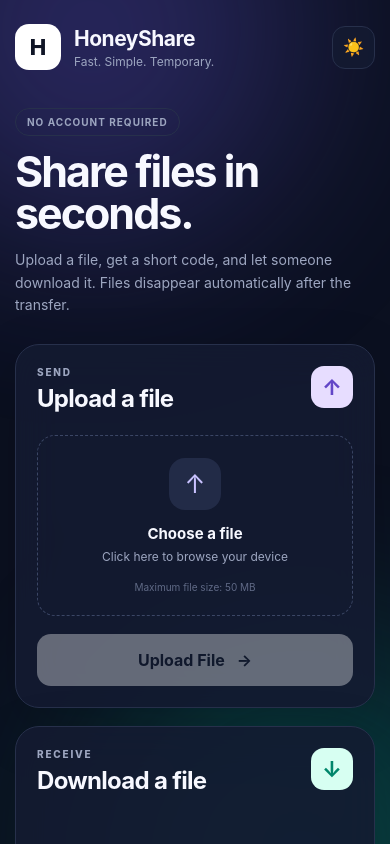
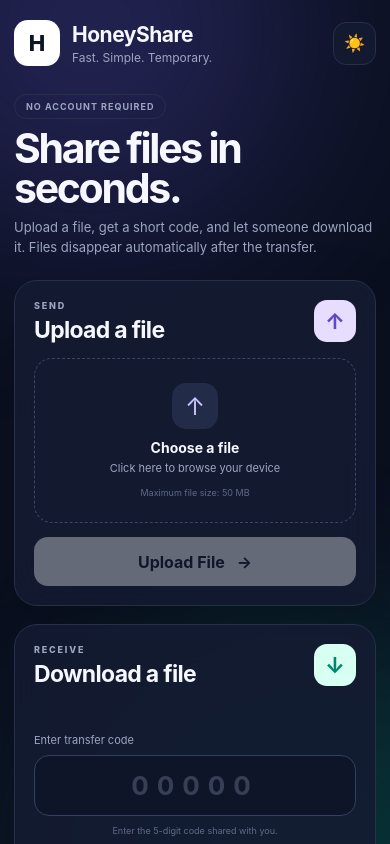
Before and after one commit to honey-share/honeyshare, a Next.js app: page / in a window 390 px wide. Shown: the top 844 px of the page. Built offline with nearby package versions, Linux system fonts and the light colour scheme; no server answers.

Commit message:
Update globals.css

```diff
--- a/app/globals.css
+++ b/app/globals.css
@@ -39,7 +39,8 @@
   --muted: #9da6c0;
   --muted-2: #606a86;
 
-  --card: rgba(20, 27, 49, 0.88);
+  --card: rgba(20, 27, 49, 0.9);
+
   --border: #27304b;
 
   --input: #0e1529;
@@ -55,7 +56,7 @@
   width: 100%;
   height: 100svh;
 
-  min-height: 620px;
+  min-height: 650px;
 
   overflow: hidden;
 
@@ -63,7 +64,7 @@
 
   color: var(--text);
 
-  padding: 28px 20px;
+  padding: 18px 24px;
 
   display: flex;
 
@@ -75,7 +76,7 @@
 }
 
 /* =========================================
-   LIGHT MODE
+   LIGHT
 ========================================= */
 
 .page.light {
@@ -87,7 +88,7 @@
 
   --muted-2: #7c879b;
 
-  --card: rgba(255, 255, 255, 0.9);
+  --card: rgba(255, 255, 255, 0.92);
 
   --border: #dce2ee;
 
@@ -103,7 +104,7 @@
 }
 
 /* =========================================
-   BACKGROUND GLOW
+   BACKGROUND
 ========================================= */
 
 .background-glow {
@@ -118,7 +119,7 @@
 
   pointer-events: none;
 
-  opacity: 0.3;
+  opacity: 0.25;
 
   z-index: 0;
 }
@@ -138,11 +139,11 @@
 }
 
 .page.light .glow-one {
-  opacity: 0.12;
+  opacity: 0.09;
 }
 
 .page.light .glow-two {
-  opacity: 0.08;
+  opacity: 0.06;
 }
 
 /* =========================================
@@ -154,10 +155,7 @@
 
   z-index: 1;
 
-  width: min(
-    1050px,
-    100%
-  );
+  width: min(1050px, 100%);
 
   max-height: 100%;
 
@@ -175,7 +173,7 @@
 
   justify-content: space-between;
 
-  margin-bottom: 34px;
+  margin-bottom: 18px;
 }
 
 .brand {
@@ -183,7 +181,7 @@
 
   align-items: center;
 
-  gap: 13px;
+  gap: 12px;
 }
 
 .logo-mark {
@@ -203,8 +201,6 @@
   font-size: 22px;
 
   font-weight: 800;
-
-  flex-shrink: 0;
 }
 
 .header h1 {
@@ -224,7 +220,7 @@
 }
 
 /* =========================================
-   THEME BUTTON
+   THEME
 ========================================= */
 
 .theme-toggle {
@@ -261,7 +257,7 @@
 .hero {
   max-width: 700px;
 
-  margin-bottom: 28px;
+  margin-bottom: 18px;
 }
 
 .badge {
@@ -271,39 +267,35 @@
 
   color: var(--muted);
 
-  padding: 7px 11px;
+  padding: 6px 11px;
 
   border-radius: 999px;
 
-  font-size: 10px;
+  font-size: 9px;
 
   font-weight: 700;
 
   letter-spacing: 1px;
 
-  margin-bottom: 14px;
+  margin-bottom: 9px;
 }
 
 .hero h2 {
-  font-size: clamp(
-    42px,
-    5.5vw,
-    64px
-  );
+  font-size: clamp(42px, 5vw, 58px);
 
   line-height: 0.98;
 
   letter-spacing: -3px;
 
-  margin: 0 0 15px;
+  margin: 0 0 10px;
 }
 
 .hero p {
   color: var(--muted);
 
-  line-height: 1.6;
+  line-height: 1.5;
 
-  font-size: 15px;
+  font-size: 13px;
 
   max-width: 620px;
 
@@ -311,15 +303,15 @@
 }
 
 /* =========================================
-   TRANSFER GRID
+   GRID
 ========================================= */
 
 .transfer-grid {
   display: grid;
 
   grid-template-columns:
-    1.25fr
-    0.75fr;
+    1.45fr
+    0.85fr;
 
   gap: 18px;
 }
@@ -333,35 +325,21 @@
 
   border: 1px solid var(--border);
 
-  border-radius: 24px;
+  border-radius: 23px;
 
-  padding: 24px;
+  padding: 19px;
 
   backdrop-filter: blur(20px);
 
   box-shadow:
     0 20px 60px
-    rgba(
-      0,
-      0,
-      0,
-      0.16
-    );
-
-  transition:
-    background 0.3s ease,
-    border-color 0.3s ease;
+    rgba(0, 0, 0, 0.16);
 }
 
 .page.light .card {
   box-shadow:
     0 20px 50px
-    rgba(
-      30,
-      45,
-      80,
-      0.08
-    );
+    rgba(30, 45, 80, 0.08);
 }
 
 .card-top {
@@ -371,7 +349,7 @@
 
   align-items: flex-start;
 
-  margin-bottom: 22px;
+  margin-bottom: 14px;
 }
 
 .eyebrow {
@@ -379,19 +357,19 @@
 
   color: var(--muted);
 
-  font-size: 10px;
+  font-size: 9px;
 
   font-weight: 800;
 
   letter-spacing: 1.8px;
 
-  margin-bottom: 6px;
+  margin-bottom: 5px;
 }
 
 .card h3 {
   margin: 0;
 
-  font-size: 24px;
+  font-size: 23px;
 
   letter-spacing: -0.7px;
 }
@@ -409,8 +387,6 @@
   font-size: 22px;
 
   font-weight: 700;
-
-  flex-shrink: 0;
 }
 
 .upload-icon {
@@ -430,7 +406,7 @@
 ========================================= */
 
 .drop-zone {
-  min-height: 190px;
+  min-height: 165px;
 
   border: 1px dashed #3b4665;
 
@@ -446,7 +422,7 @@
 
   text-align: center;
 
-  padding: 22px;
+  padding: 20px;
 
   cursor: pointer;
 
@@ -463,30 +439,19 @@
   border-color: #8b7cf6;
 
   background:
-    rgba(
-      255,
-      255,
-      255,
-      0.025
-    );
+    rgba(255, 255, 255, 0.025);
 }
 
-.page.light
-.drop-zone:hover {
+.page.light .drop-zone:hover {
   background:
-    rgba(
-      80,
-      100,
-      160,
-      0.04
-    );
+    rgba(80, 100, 160, 0.04);
 }
 
 .drop-icon {
-  width: 52px;
-  height: 52px;
+  width: 46px;
+  height: 46px;
 
-  border-radius: 16px;
+  border-radius: 14px;
 
   display: grid;
 
@@ -496,9 +461,9 @@
 
   color: #c9c2ff;
 
-  font-size: 25px;
+  font-size: 24px;
 
-  margin-bottom: 14px;
+  margin-bottom: 10px;
 }
 
 .page.light .drop-icon {
@@ -508,11 +473,11 @@
 }
 
 .drop-zone strong {
-  font-size: 15px;
+  font-size: 14px;
 
-  margin-bottom: 6px;
+  margin-bottom: 5px;
 
-  max-width: 90%;
+  max-width: 85%;
 
   overflow: hidden;
 
@@ -524,9 +489,9 @@
 .drop-zone span {
   color: var(--muted);
 
-  font-size: 12px;
+  font-size: 11px;
 
-  max-width: 90%;
+  max-width: 85%;
 
   overflow: hidden;
 
@@ -536,11 +501,11 @@
 }
 
 .drop-zone small {
-  margin-top: 17px;
+  margin-top: 12px;
 
   color: var(--muted-2);
 
-  font-size: 10px;
+  font-size: 9px;
 }
 
 /* =========================================
@@ -551,13 +516,13 @@
 .secondary-button {
   width: 100%;
 
-  height: 52px;
+  height: 49px;
 
   border: 0;
 
   border-radius: 14px;
 
-  margin-top: 18px;
+  margin-top: 14px;
 
   display: flex;
 
@@ -581,9 +546,7 @@
   color: var(--primary-text);
 }
 
-.primary-button:hover:not(
-  :disabled
-) {
+.primary-button:hover:not(:disabled) {
   transform: translateY(-2px);
 }
 
@@ -592,8 +555,6 @@
   opacity: 0.35;
 
   cursor: not-allowed;
-
-  transform: none;
 }
 
 .secondary-button {
@@ -604,23 +565,9 @@
   border: 1px solid var(--border);
 }
 
-.secondary-button:hover:not(
-  :disabled
-) {
+.secondary-button:hover:not(:disabled) {
   background:
-    rgba(
-      255,
-      255,
-      255,
-      0.08
-    );
-}
-
-.page.light
-.secondary-button:hover:not(
-  :disabled
-) {
-  background: #e4e9f2;
+    rgba(255, 255, 255, 0.08);
 }
 
 /* =========================================
@@ -628,7 +575,7 @@
 ========================================= */
 
 .code-area {
-  min-height: 190px;
+  min-height: 165px;
 
   display: flex;
 
@@ -640,15 +587,15 @@
 .code-area label {
   color: var(--muted);
 
-  font-size: 12px;
+  font-size: 11px;
 
-  margin-bottom: 9px;
+  margin-bottom: 8px;
 }
 
 .code-area input {
   width: 100%;
 
-  height: 64px;
+  height: 61px;
 
   border:
     1px solid
@@ -666,7 +613,7 @@
 
   text-align: center;
 
-  font-size: 27px;
+  font-size: 26px;
 
   font-weight: 700;
 
@@ -682,12 +629,7 @@
 
   box-shadow:
     0 0 0 3px
-    rgba(
-      139,
-      124,
-      246,
-      0.1
-    );
+    rgba(139, 124, 246, 0.1);
 }
 
 .code-area input::placeholder {
@@ -699,15 +641,15 @@
 .code-hint {
   color: var(--muted-2);
 
-  font-size: 10px;
+  font-size: 9px;
 
-  margin-top: 10px;
+  margin-top: 9px;
 
   text-align: center;
 }
 
 /* =========================================
-   UPLOADING
+   UPLOAD
 ========================================= */
 
 .uploading-state {
@@ -721,16 +663,16 @@
 
   gap: 9px;
 
-  margin-top: 15px;
+  margin-top: 12px;
 
   color: var(--muted);
 
-  font-size: 11px;
+  font-size: 10px;
 }
 
 .upload-spinner {
-  width: 15px;
-  height: 15px;
+  width: 14px;
+  height: 14px;
 
   border: 2px solid var(--border);
 
@@ -749,11 +691,11 @@
 }
 
 /* =========================================
-   SUCCESS / UPLOADED
+   SUCCESS
 ========================================= */
 
 .success-area {
-  min-height: 350px;
+  min-height: 320px;
 
   display: flex;
 
@@ -773,21 +715,16 @@
 
   gap: 7px;
 
-  padding: 7px 12px;
+  padding: 6px 11px;
 
   border-radius: 999px;
 
   background:
-    rgba(
-      0,
-      169,
-      130,
-      0.09
-    );
+    rgba(0, 169, 130, 0.09);
 
   color: #00a982;
 
-  font-size: 11px;
+  font-size: 10px;
 
   font-weight: 800;
 
@@ -795,7 +732,7 @@
 
   letter-spacing: 1px;
 
-  margin-bottom: 18px;
+  margin-bottom: 13px;
 }
 
 .uploaded-check {
@@ -813,13 +750,33 @@
   color: white;
 
   font-size: 10px;
-
-  font-weight: 900;
 }
 
 /* =========================================
-   FILE INFO
+   SUCCESS CONTENT
 ========================================= */
+
+.success-content {
+  width: 100%;
+
+  display: grid;
+
+  grid-template-columns:
+    minmax(0, 1fr)
+    170px;
+
+  align-items: center;
+
+  gap: 22px;
+}
+
+.code-success {
+  display: flex;
+
+  flex-direction: column;
+
+  align-items: center;
+}
 
 .file-info {
   width: 100%;
@@ -830,9 +787,9 @@
 
   align-items: center;
 
-  gap: 4px;
+  gap: 3px;
 
-  margin-bottom: 20px;
+  margin-bottom: 12px;
 }
 
 .file-label {
@@ -846,11 +803,11 @@
 }
 
 .file-name {
-  max-width: 80%;
+  max-width: 85%;
 
   color: var(--muted);
 
-  font-size: 12px;
+  font-size: 10px;
 
   font-weight: 500;
 
@@ -862,28 +819,27 @@
 }
 
 /* =========================================
-   CODE
+   TRANSFER CODE
 ========================================= */
 
 .code-label {
   color: var(--muted-2);
 
-  font-size: 9px;
+  font-size: 8px;
 
   font-weight: 800;
 
-  letter-spacing: 1.6px;
+  letter-spacing: 1.5px;
 
-  margin-bottom: 8px;
+  margin-bottom: 7px;
 }
 
 .transfer-code-box {
-  width: min(
-    270px,
-    90%
-  );
+  width: 260px;
 
-  height: 72px;
+  max-width: 100%;
+
+  height: 67px;
 
   display: flex;
 
@@ -901,9 +857,7 @@
 .transfer-code {
   color: var(--text);
 
-  font-size: 34px;
-
-  line-height: 1;
+  font-size: 31px;
 
   font-weight: 800;
 
@@ -913,20 +867,14 @@
 
   font-variant-numeric:
     tabular-nums;
-
-  user-select: text;
 }
-
-/* =========================================
-   EXPIRY
-========================================= */
 
 .expiry {
   color: var(--muted);
 
-  font-size: 10px;
+  font-size: 9px;
 
-  margin-top: 12px;
+  margin-top: 9px;
 }
 
 .expiry strong {
@@ -936,10 +884,6 @@
     tabular-nums;
 }
 
-/* =========================================
-   RESET
-========================================= */
-
 .reset-button {
   border: 0;
 
@@ -947,81 +891,111 @@
 
   color: var(--muted);
 
-  font-size: 10px;
+  font-size: 9px;
 
-  margin-top: 12px;
+  margin-top: 9px;
 
   text-decoration: underline;
-
-  cursor: pointer;
-}
-
-.reset-button:hover {
-  color: var(--text);
 }
 
 /* =========================================
-   STATUS MESSAGE
+   QR
+========================================= */
+
+.qr-section {
+  display: flex;
+
+  flex-direction: column;
+
+  align-items: center;
+
+  justify-content: center;
+}
+
+.qr-label {
+  color: var(--muted-2);
+
+  font-size: 8px;
+
+  font-weight: 800;
+
+  letter-spacing: 1.4px;
+
+  margin-bottom: 7px;
+}
+
+.qr-box {
+  width: 135px;
+  height: 135px;
+
+  padding: 8px;
+
+  border-radius: 14px;
+
+  background: white;
+
+  display: grid;
+
+  place-items: center;
+}
+
+.qr-box img {
+  width: 100%;
+  height: 100%;
+
+  object-fit: contain;
+}
+
+.qr-hint {
+  color: var(--muted);
+
+  font-size: 8px;
+
+  margin-top: 7px;
+}
+
+/* =========================================
+   STATUS
 ========================================= */
 
 .status-message {
   width: 100%;
 
-  margin-top: 12px;
+  margin-top: 9px;
 
-  padding: 10px 14px;
+  padding: 9px 14px;
 
   border-radius: 10px;
 
   text-align: center;
 
-  font-size: 11px;
+  font-size: 10px;
 }
 
 .status-message.success {
   background:
-    rgba(
-      0,
-      190,
-      150,
-      0.08
-    );
+    rgba(0, 190, 150, 0.08);
 
   border:
     1px solid
-    rgba(
-      0,
-      190,
-      150,
-      0.2
-    );
+    rgba(0, 190, 150, 0.2);
 
   color: #00a982;
 }
 
 .status-message.error {
   background:
-    rgba(
-      240,
-      80,
-      90,
-      0.08
-    );
+    rgba(240, 80, 90, 0.08);
 
   border:
     1px solid
-    rgba(
-      240,
-      80,
-      90,
-      0.2
-    );
+    rgba(240, 80, 90, 0.2);
 
   color: #e66a73;
 }
 
 /* =========================================
-   INFO ROW
+   INFO
 ========================================= */
 
 .info-row {
@@ -1031,11 +1005,11 @@
 
   gap: 35px;
 
-  margin: 22px 0 12px;
+  margin: 12px 0 8px;
 
   color: var(--muted);
 
-  font-size: 11px;
+  font-size: 10px;
 }
 
 .info-row div {
@@ -1047,7 +1021,7 @@
 }
 
 .info-icon {
-  font-size: 13px;
+  font-size: 12px;
 }
 
 /* =========================================
@@ -1065,9 +1039,7 @@
 
   color: var(--muted-2);
 
-  font-size: 10px;
-
-  padding-top: 5px;
+  font-size: 9px;
 }
 
 footer span:first-child {
@@ -1080,9 +1052,6 @@
   color: inherit;
 
   text-decoration: none;
-
-  transition:
-    color 0.2s ease;
 }
 
 footer a:hover {
@@ -1090,7 +1059,7 @@
 }
 
 /* =========================================
-   SMALL DESKTOP
+   SHORT DESKTOP
 ========================================= */
 
 @media
@@ -1098,48 +1067,56 @@
 and (max-height: 760px) {
 
   .page {
-    padding-top: 18px;
-
-    padding-bottom: 18px;
+    padding-top: 12px;
+    padding-bottom: 12px;
   }
 
   .header {
-    margin-bottom: 22px;
+    margin-bottom: 12px;
   }
 
   .hero {
-    margin-bottom: 20px;
+    margin-bottom: 12px;
   }
 
   .hero h2 {
-    font-size: 48px;
+    font-size: 46px;
 
-    margin-bottom: 10px;
+    margin-bottom: 7px;
   }
 
   .hero p {
-    font-size: 13px;
+    font-size: 12px;
   }
 
   .card {
-    padding: 20px;
-  }
-
-  .card-top {
-    margin-bottom: 16px;
+    padding: 17px;
   }
 
   .drop-zone,
   .code-area {
-    min-height: 160px;
+    min-height: 140px;
   }
 
   .success-area {
-    min-height: 300px;
+    min-height: 270px;
+  }
+
+  .success-content {
+    grid-template-columns:
+      minmax(0, 1fr)
+      150px;
+
+    gap: 14px;
+  }
+
+  .qr-box {
+    width: 120px;
+    height: 120px;
   }
 
   .info-row {
-    margin-top: 15px;
+    margin-top: 8px;
   }
 }
 
@@ -1156,7 +1133,7 @@
 
     overflow: visible;
 
-    padding: 24px 15px;
+    padding: 20px 14px;
   }
 
   .container {
@@ -1164,62 +1141,36 @@
   }
 
   .header {
-    margin-bottom: 38px;
+    margin-bottom: 28px;
   }
 
   .hero {
-    margin-bottom: 28px;
+    margin-bottom: 23px;
   }
 
   .hero h2 {
-    font-size: 43px;
+    font-size: 41px;
 
-    letter-spacing: -2px;
-  }
-
-  .hero p {
-    font-size: 14px;
+    letter-spacing: -2.3px;
   }
 
   .transfer-grid {
     grid-template-columns: 1fr;
   }
 
-  .card {
-    padding: 21px;
+  .success-area {
+    min-height: 450px;
   }
 
-  .drop-zone {
-    min-height: 180px;
+  .success-content {
+    grid-template-columns: 1fr;
+
+    gap: 22px;
   }
 
-  .code-area {
-    min-height: 170px;
-  }
-
-  .success-area {
-    min-height: 300px;
-  }
-
-  .transfer-code-box {
-    width: min(
-      250px,
-      90%
-    );
-
-    height: 68px;
-  }
-
-  .transfer-code {
-    font-size: 31px;
-
-    letter-spacing: 6px;
-
-    padding-left: 6px;
-  }
-
-  .file-name {
-    max-width: 75%;
+  .qr-box {
+    width: 145px;
+    height: 145px;
   }
 
   .info-row {
@@ -1227,9 +1178,9 @@
 
     align-items: center;
 
-    gap: 12px;
+    gap: 9px;
 
-    margin-top: 25px;
+    margin-top: 18px;
   }
 
   footer {
@@ -1240,13 +1191,13 @@
 }
 
 /* =========================================
-   VERY SMALL MOBILE
+   SMALL MOBILE
 ========================================= */
 
 @media (max-width: 380px) {
 
   .hero h2 {
-    font-size: 37px;
+    font-size: 36px;
   }
 
   .card h3 {
@@ -1260,7 +1211,7 @@
   }
 
   .transfer-code {
-    font-size: 28px;
+    font-size: 27px;
 
     letter-spacing: 5px;
 
```
